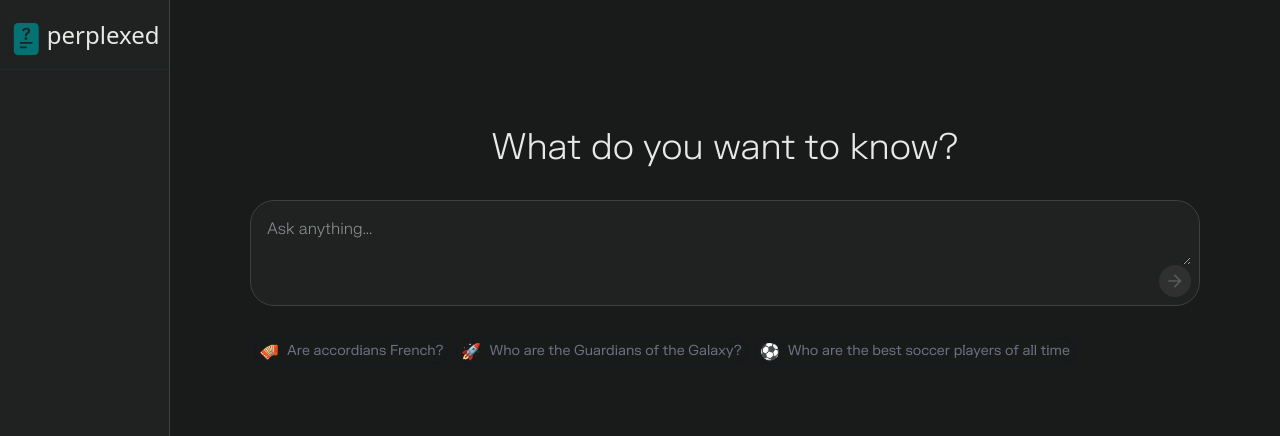
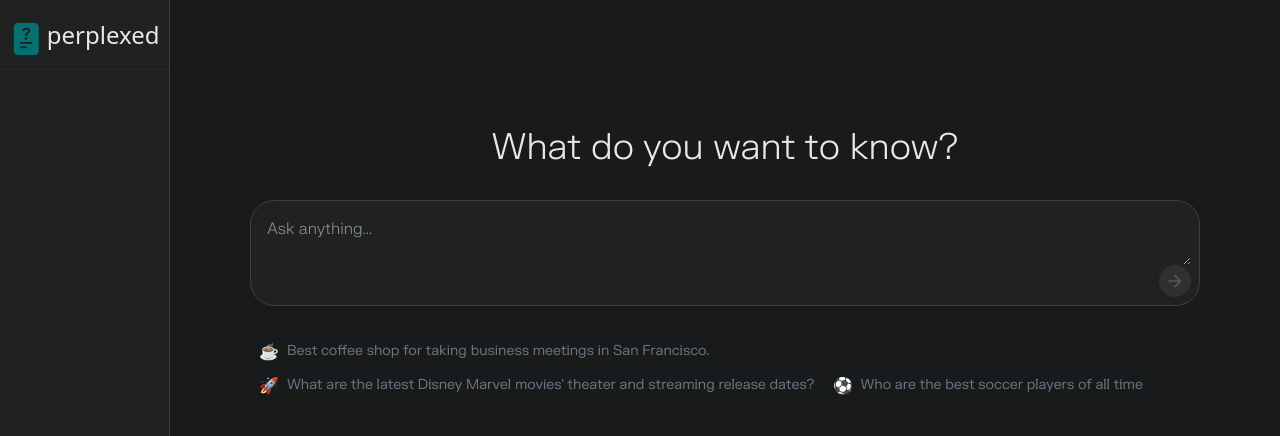
Before and after one commit to philfung/perplexed, a React (Create React App) app in the folder frontend/: page / in a window 1280 px wide. Shown: the top 436 px of the page. Built offline with nearby package versions, Linux system fonts and the light colour scheme.

Commit message:
update defaults to confirm the settings are read

```diff
--- a/frontend/src/defaults.js
+++ b/frontend/src/defaults.js
@@ -1,7 +1,13 @@
 export const Defaults = {
   searchExamples: [
-    { emoji: "🪗", text: "Are accordians French?" },
-    { emoji: "🚀", text: "Who are the Guardians of the Galaxy?" },
+    {
+      emoji: "☕",
+      text: "Best coffee shop for taking business meetings in San Francisco.",
+    },
+    {
+      emoji: "🚀",
+      text: "What are the latest Disney Marvel movies' theater and streaming release dates?",
+    },
     { emoji: "⚽", text: "Who are the best soccer players of all time" },
   ],
 };
```
